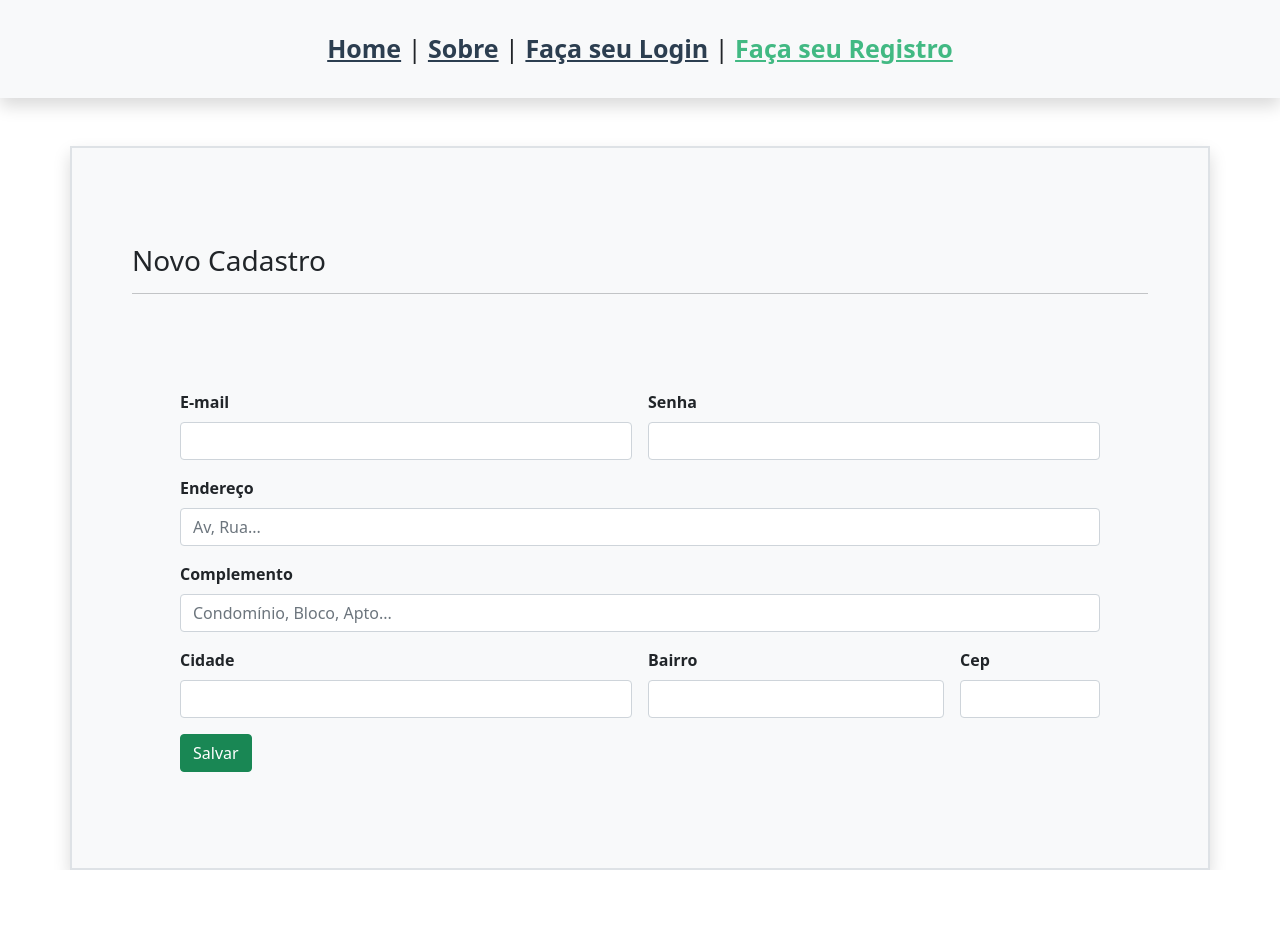
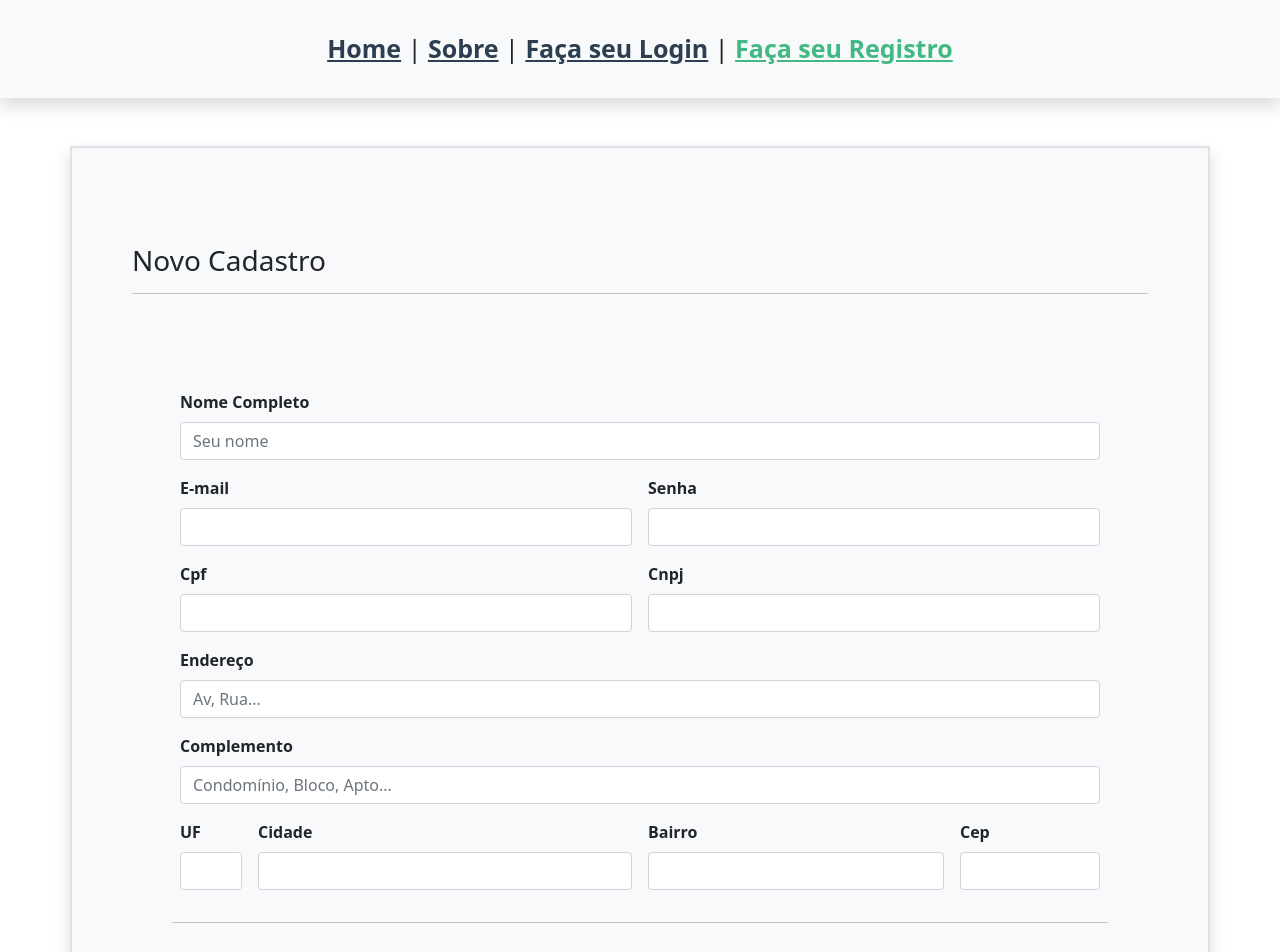
Before and after one commit to Victor-Potter/jukebox-front, a Vue app: page /register in a window 1280 px wide. Shown: the top 952 px of the page. Before the commit the page ends 870 px from the top, so only its background shows below. Built offline with nearby package versions, Linux system fonts and the light colour scheme.

Commit message:
WIP.: create route, component and view do Dashboard. / PROJETO RODANDO. / START da API.

```diff
--- /dev/null
+++ b/src/components/dashboard/DashboardComponent.vue
@@ -0,0 +1,14 @@
+<template>
+    <div class="container mt-5">
+        <h1>dashboard</h1>
+    </div>
+</template>
+
+<script>
+export default {
+    name: 'DashboardComponent',
+
+}
+</script>
+
+<style lang="scss" src="./dashboard.scss" scoped />
--- /dev/null
+++ b/src/components/dashboard/dashboard.scss
@@ -0,0 +1 @@
+@import '@/assets/scss/_main';
--- a/src/components/login/LoginComponent.vue
+++ b/src/components/login/LoginComponent.vue
@@ -24,7 +24,7 @@
                         </div>
                     </div>
 
-                    <fieldset class="row mb-3">
+                    <!-- <fieldset class="row mb-3">
                         <legend class="col-form-label col-md-2 pt-0">Documento:</legend>
                         <div class="col-md-10">
                             <div id="login-check-btn" class="container p-1">
@@ -36,10 +36,10 @@
                                 <label class="form-check-label" for="gridRadios2">CNPJ</label>
                             </div>
                         </div>
-                    </fieldset>
+                    </fieldset> -->
 
-                    <div class="container mt-4">
-                    <button id="login-btn-submit" type="submit" class="btn btn-success">Sign in</button>
+                    <div class="container mt-5">
+                    <button id="login-btn-submit" type="submit" class="btn btn-success mb-2">Sign in</button>
                     <hr>
                     <router-link to="/register">Faça seu Cadastro</router-link>
                     </div>
--- a/src/components/register/RegisterComponent.vue
+++ b/src/components/register/RegisterComponent.vue
@@ -1,7 +1,7 @@
 <template>
     <div id="main" class="container-fluid">
 
-        <div class="container mt-5 shadow border border-2 bg-light">
+        <div class="container mt-5 mb-5 shadow border border-2 bg-light">
 
             <div class="container-fluid mt-5 p-5">
                 <h3>Novo Cadastro</h3>
@@ -10,6 +10,11 @@
 
                     <form class="row g-3 fw-bold">
 
+                        <div class="col-12">
+                            <label for="inputAddress" class="form-label">Nome Completo</label>
+                            <input type="text" class="form-control" placeholder="Seu nome">
+                        </div>
+
                         <div class="col-md-6">
                             <label for="inputEmail4" class="form-label">E-mail</label>
                             <input type="email" class="form-control">
@@ -17,6 +22,16 @@
 
                         <div class="col-md-6">
                             <label for="inputPassword4" class="form-label">Senha</label>
+                            <input type="password" class="form-control">
+                        </div>
+
+                        <div class="col-md-6">
+                            <label for="inputEmail4" class="form-label">Cpf</label>
+                            <input type="email" class="form-control">
+                        </div>
+
+                        <div class="col-md-6">
+                            <label for="inputPassword4" class="form-label">Cnpj</label>
                             <input type="password" class="form-control">
                         </div>
 
@@ -30,7 +45,12 @@
                             <input type="text" class="form-control" placeholder="Condomínio, Bloco, Apto...">
                         </div>
 
-                        <div class="col-md-6">
+                        <div class="col-md-1">
+                            <label for="inputZip" class="form-label">UF</label>
+                            <input type="text" class="form-control">
+                        </div>
+
+                        <div class="col-md-5">
                             <label for="inputCity" class="form-label">Cidade</label>
                             <input type="text" class="form-control" >
                         </div>
@@ -40,7 +60,7 @@
                             <input type="text" class="form-control" >
                         </div>
 
-                        <div class="col-md-2">
+                        <div class="col-md-2 mb-3">
                             <label for="inputZip" class="form-label">Cep</label>
                             <input type="text" class="form-control">
                         </div>
@@ -52,6 +72,7 @@
                             </label>
                             </div>
                         </div> -->
+                        <hr>
                         <div class="col-12">
                             <button type="submit" class="btn btn-success">Salvar</button>
                         </div>
--- a/src/router/index.js
+++ b/src/router/index.js
@@ -2,6 +2,7 @@ import { createRouter, createWebHistory } from 'vue-router'
 import Home from '../views/Home.vue'
 import Login from '../views/Login.vue'
 import Register from '../views/Register.vue'
+import Dashboard from '../views/Dashboard.vue'
 
 const routes = [
   {
@@ -27,6 +28,11 @@ const routes = [
     name: 'Register',
     component: Register
   },
+  {
+    path: '/dashboard',
+    name: 'Dashboard',
+    component: Dashboard
+  },
 ]
 
 const router = createRouter({
--- /dev/null
+++ b/src/views/Dashboard.vue
@@ -0,0 +1,18 @@
+<template>
+
+    <div id="main" class="container-fluid">
+        <DashboardComponent />
+    </div>
+
+</template>
+
+<script>
+import DashboardComponent from '@/components/dashboard/DashboardComponent.vue'
+
+export default {
+    name: 'Dashboard',
+    components: {
+        DashboardComponent,
+    }
+}
+</script>
--- a/src/views/Login.vue
+++ b/src/views/Login.vue
@@ -2,7 +2,7 @@
 
     <div id="main" class="container bg-light text-center">
         <LoginComponent
-            msg="Faça seu login e entenda como funciona esta aplicação básica com Vue.js."
+            msg="Faça seu login"
         />
     </div>
 
```
